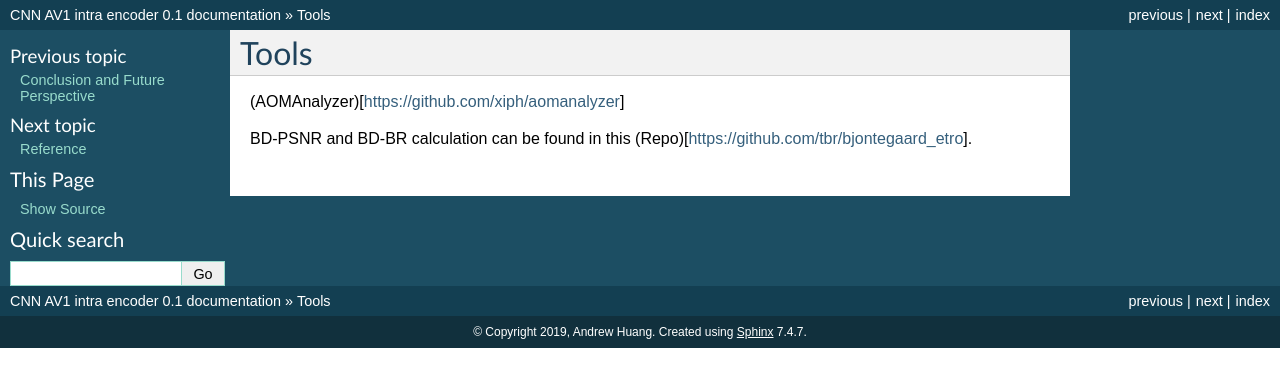
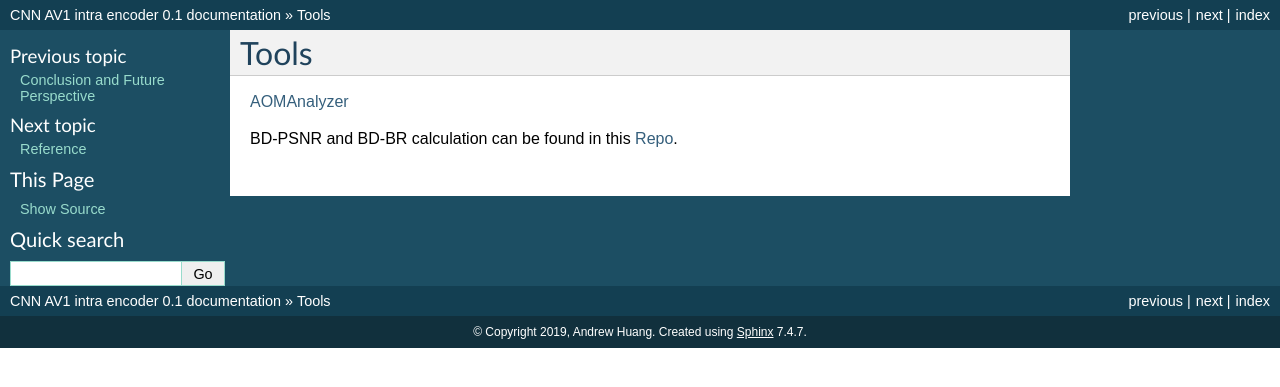
Before and after one commit to epadam/CNN-AV1-intra-encoder, a Sphinx documentation site: the page built from source/tools.rst, in a window 1280 px wide. Shown: the top 387 px of the page. Built offline with Sphinx 7.4.7, drawn with Linux system fonts in a browser that asks for light colours.

Commit message:
Update tools.rst

```diff
--- a/source/tools.rst
+++ b/source/tools.rst
@@ -1,6 +1,6 @@
 Tools
 =======
 
-(AOMAnalyzer)[https://github.com/xiph/aomanalyzer]
+`AOMAnalyzer <https://github.com/xiph/aomanalyzer>`_
 
-BD-PSNR and BD-BR calculation can be found in this (Repo)[https://github.com/tbr/bjontegaard_etro].
+BD-PSNR and BD-BR calculation can be found in this `Repo <https://github.com/tbr/bjontegaard_etro>`_.
```
